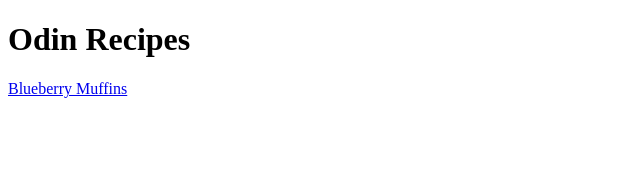
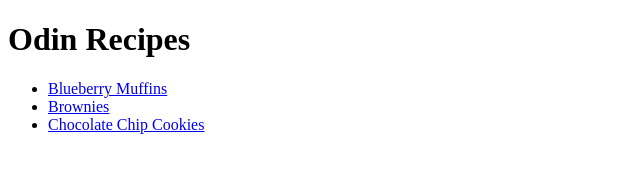
Before and after one commit to bray-den-j/odin-recipes, a plain HTML site: page index.html in a window 1280 px wide. Shown: the whole page, without its empty margins (0-640 px from the left). Drawn offline with Linux system fonts and the light colour scheme.

Commit message:
Add links of all recipes to home page

```diff
--- a/index.html
+++ b/index.html
@@ -9,7 +9,11 @@
     <body>
 
         <h1>Odin Recipes</h1>
-        <a href="recipes/blueberry-muffins.html">Blueberry Muffins</a>
 
+        <ul>
+            <li><a href="recipes/blueberry-muffins.html">Blueberry Muffins</a></li>
+            <li><a href="recipes/brownies.html">Brownies</a></li>
+            <li><a href="recipes/chocolate-chip.html">Chocolate Chip Cookies</a></li>
+        </ul>
     </body>
 </html>
```
